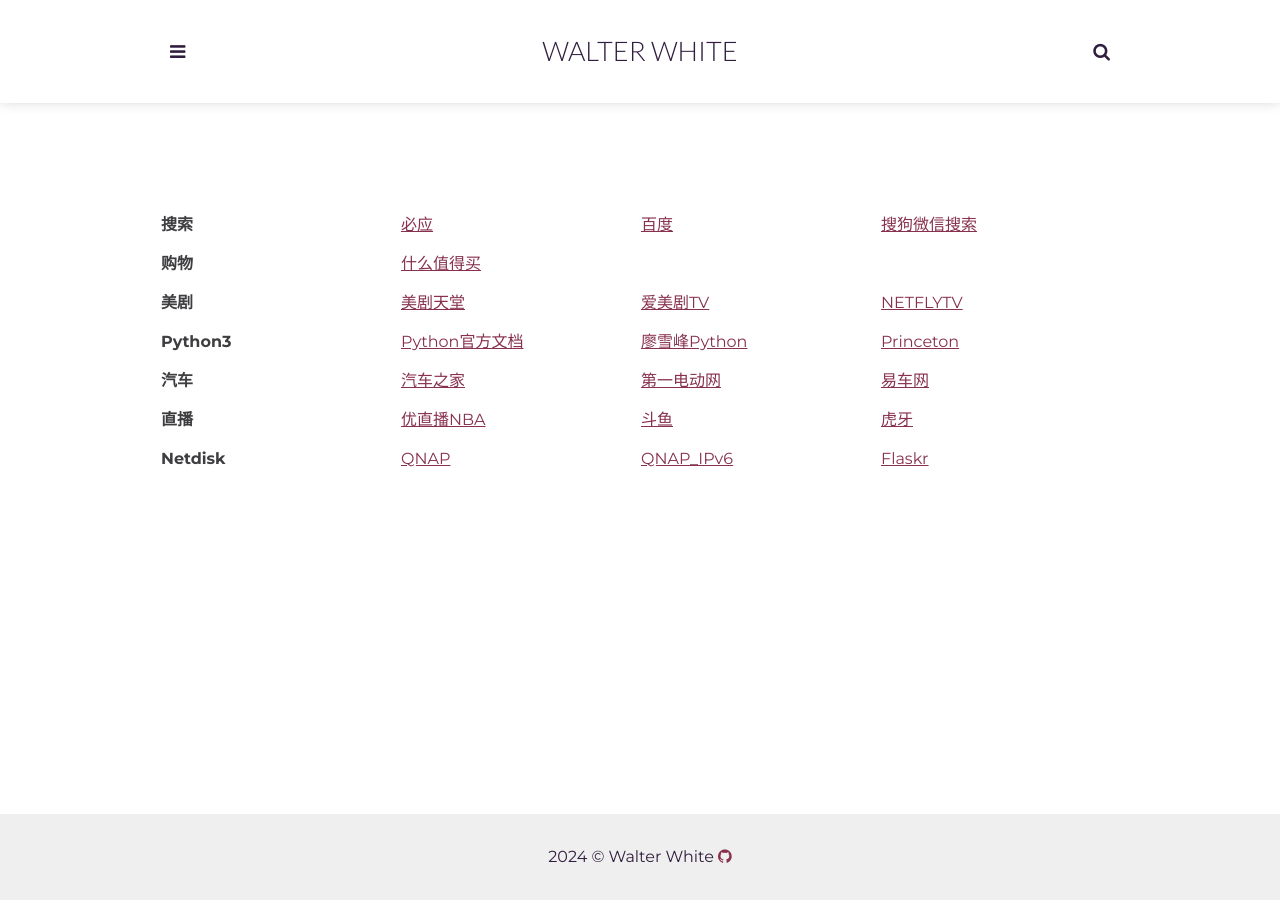
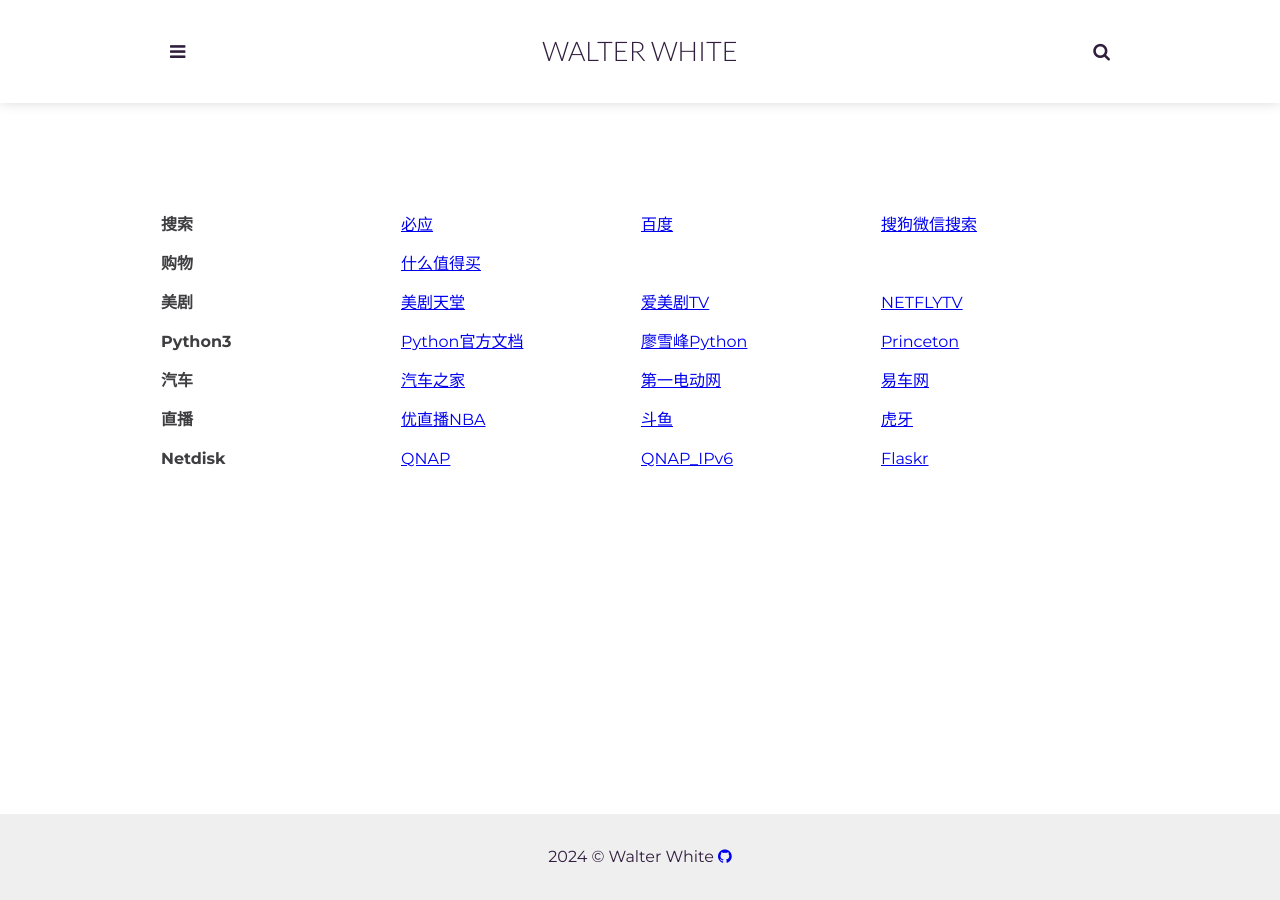
Before and after one commit to j16949/j16949.github.io, a Jekyll site: the page built from index.html, in a window 1280 px wide. Built offline with Jekyll 4.4.1, drawn with Linux system fonts in a browser that asks for light colours.

Commit message:
注释掉main.css中a的color,保持链接本来的颜色

```diff
--- a/assets/css/main.css
+++ b/assets/css/main.css
@@ -804,9 +804,10 @@
   max-width: 100%;
 }
 
-a {
+/* 不知此处为何强制设置了颜色，且只有一种颜色 */
+/* a {
   color: #87314e;
-}
+} */
 
 blockquote {
   border-left: 3px solid #311e3e;
```
Also changed, not shown: 2 other files.
